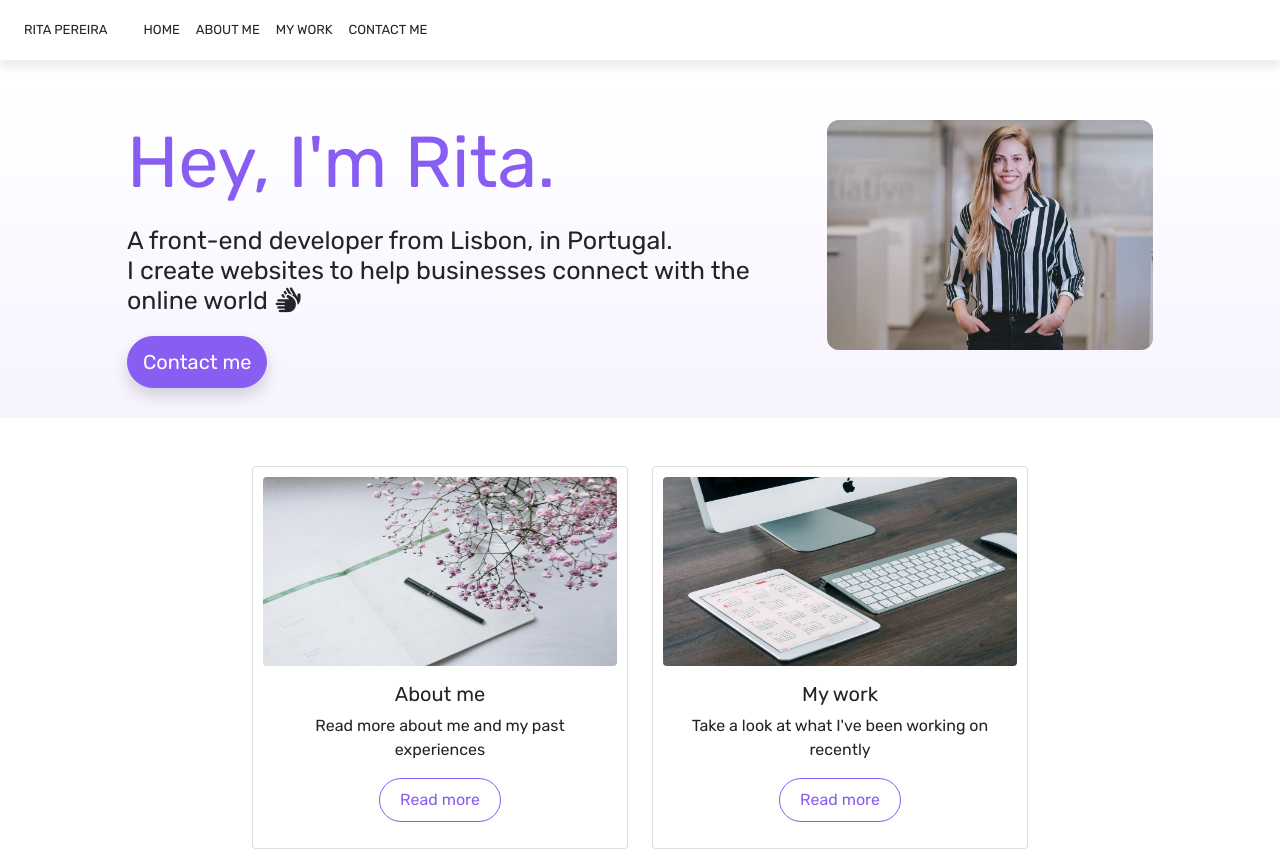
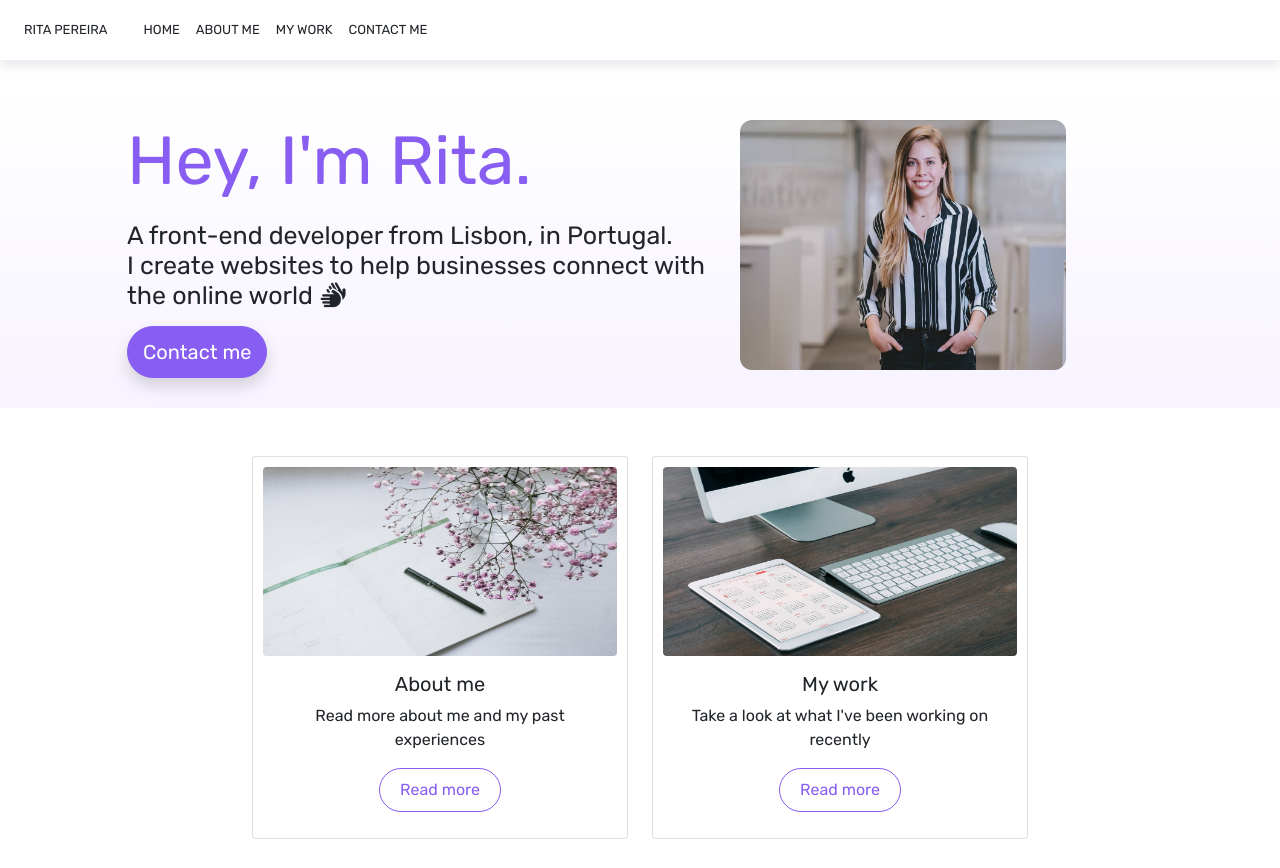
Before and after one commit to AnaRitaN/portfolio-shecodes-final, a plain HTML site: page index.html in a window 1280 px wide. Shown: the top 868 px of the page. Drawn offline with nearby package versions, Linux system fonts and the light colour scheme.

Commit message:
Fixed css about.html

```diff
--- a/index.html
+++ b/index.html
@@ -13,7 +13,7 @@
     <script src="https://kit.fontawesome.com/8d4fce5afd.js" crossorigin="anonymous"></script>
     <link rel="stylesheet" href="styles/portfolio.css">
     <meta name="viewport" content="width=device-width, initial-scale=1.0">
-    <title>Front-end developer-Rita Pereira</title>
+    <title>Front-end developer Rita Pereira</title>
 </head>
 <body>
     <nav class="navbar navbar-expand-lg bg-white">
@@ -44,12 +44,12 @@
     </nav>
     <div class="container-fluid info-top">
         <div class="row intro">
-            <div class="col-sm-8">
+            <div class="col-lg-7">
                 <h1>Hey, I'm Rita.</h1>
                 <h2>A front-end developer from Lisbon, in Portugal. <br/>I create websites to help businesses connect with the online world <i class="fas fa-hands"></i></h2>
                 <button type="button" class="btn rounded-pill">Contact me</button>
             </div>
-            <div class="col-sm-4">
+            <div class="col-lg-5">
                 <img src="/images/me.jpg" alt="Rita Pereira photo" class="img-fluid me">
             </div>
     </div>
--- a/styles/portfolio.css
+++ b/styles/portfolio.css
@@ -41,13 +41,13 @@ body {
 
 h1 {
   font-weight: 400;
-  font-size: 72px;
+  font-size: 68px;
   margin-bottom: 20px;
   color: var(--primary-color);
 }
 h2 {
   font-weight: 300;
-  margin-bottom: 20px;
+  margin-bottom: 15px;
   color: (var(--secondary-color));
   font-size: 25px;
 }
@@ -74,8 +74,8 @@ h3 {
 }
 .me {
   border-radius: 12px;
-  max-width: 100%;
-  height: auto;
+  width: 326px;
+  height: 250px;
   vertical-align: middle;
 }
 
@@ -121,6 +121,12 @@ h3 {
 .text-end {
   padding-right: 10px;
 }
+@media (max-width: 992px) {
+  .me {
+    display: none;
+  }
+}
+
 @media (max-width: 576px) {
   h1,
   h2,
@@ -133,7 +139,7 @@ h3 {
   }
   h1,
   h3 {
-    font-size: 23px;
+    font-size: 27px;
   }
   h2,
   p,
@@ -149,7 +155,4 @@ h3 {
     display: block;
     margin: auto;
   }
-  .me {
-    display: none;
-  }
 }
```
Also changed, not shown: about.html (added, +20 -0 lines).
